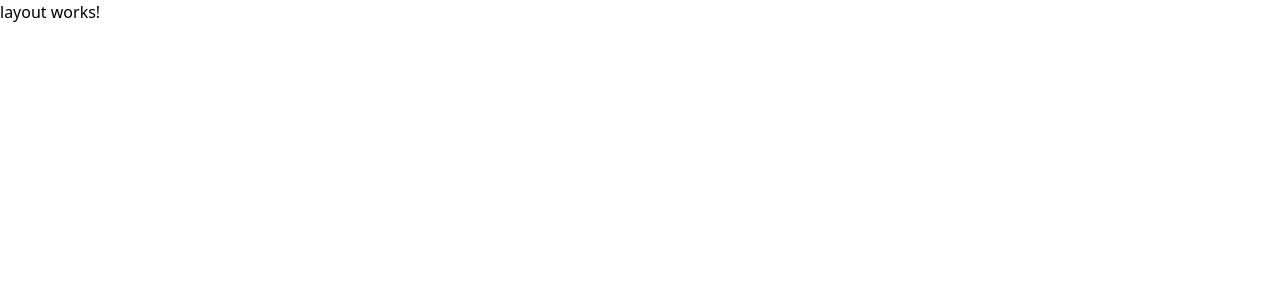
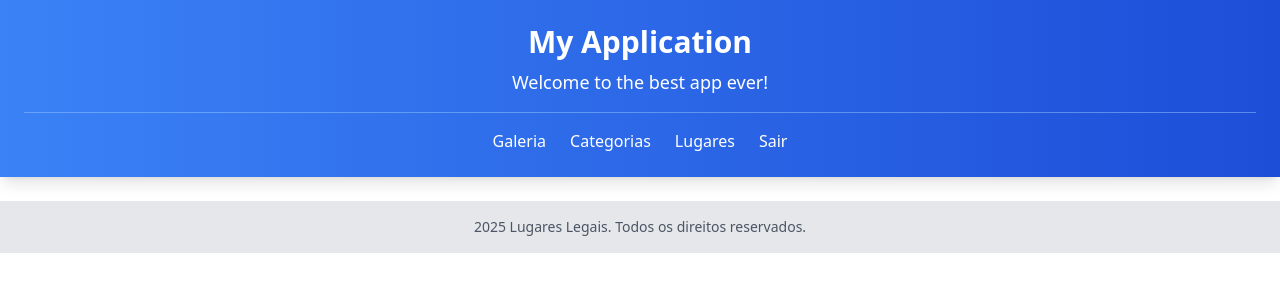
Before and after one commit to camilafernandes140494/passeio-app, an Angular app: page /paginas in a window 1280 px wide. Shown: the top 300 px of the page. Built offline with nearby package versions, Linux system fonts and the light colour scheme.

Commit message:
feat: Replace placeholder with complete layout structure in layout component

```diff
--- a/src/app/template/layout/layout.component.html
+++ b/src/app/template/layout/layout.component.html
@@ -1 +1,24 @@
-<p>layout works!</p>
+<header class="bg-gradient-to-r from-blue-500 to-blue-700 text-white p-6 shadow-lg">
+<div class="text-center">
+  <h1 class="text-3xl font-bold">My Application</h1>
+  <p class="mt-2 text-lg">Welcome to the best app ever!</p>
+  <div class="mt-4">
+    <hr class="border-t border-blue-300 opacity-50"/>
+  </div>
+
+</div>
+<nav class="mt-4">
+  <ul class="flex justify-center space-x-6">
+    <li><a routerLink="/galeria" class="text-white hover:text-blue-200">Galeria</a></li>
+    <li><a routerLink="/categorias" class="text-white hover:text-blue-200">Categorias</a></li>
+    <li><a routerLink="/lugares" class="text-white hover:text-blue-200">Lugares</a></li>
+    <li><a routerLink="/sair" class="text-white hover:text-blue-200">Sair</a></li>
+  </ul>
+</nav>
+</header>
+
+<router-outlet></router-outlet>
+
+<footer class="bg-gray-200 text-center p-4 mt-6">
+    <p class="text-gray-600 text-sm ">2025 Lugares Legais. Todos os direitos reservados.</p>
+</footer>
```
